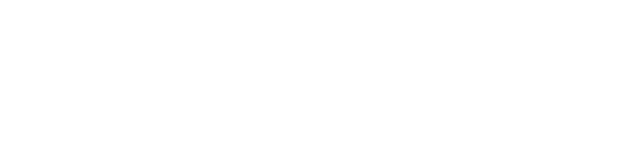
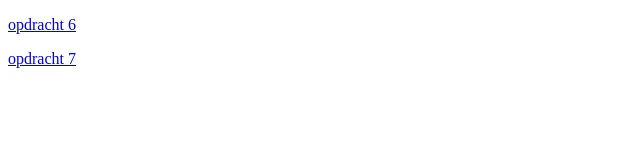
Before and after one commit to AndresNijs-Vives/Web-Development, a plain HTML site: page labo-5/index.html in a window 1280 px wide. Shown: the whole page, without its empty margins (0-640 px from the left). Drawn offline with Linux system fonts and the light colour scheme.

Commit message:
main index

```diff
--- a/labo-5/index.html
+++ b/labo-5/index.html
@@ -5,6 +5,7 @@
     <title>Labo 5 - Webdevelopment</title>
 </head>
 <body>
-
+<p><a href="http://localhost:63342/AndresNijs.github.io/labo-5/opdracht-6/index.html">opdracht 6</a></p>
+<p><a href="http://localhost:63342/AndresNijs.github.io/labo-5/opdracht-7/index.html">opdracht 7</a></p>
 </body>
 </html>
```
Also changed, not shown: labo-6/index.html (+1 -1 lines).
